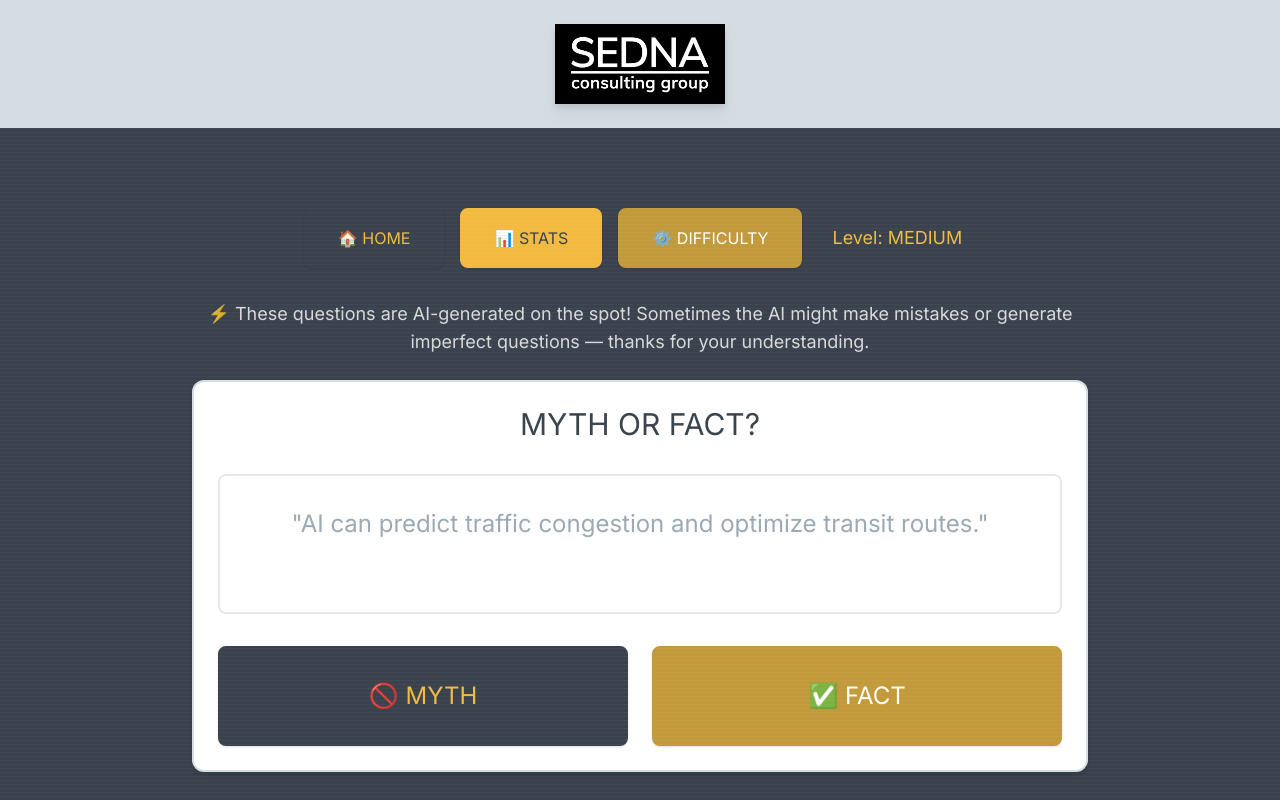
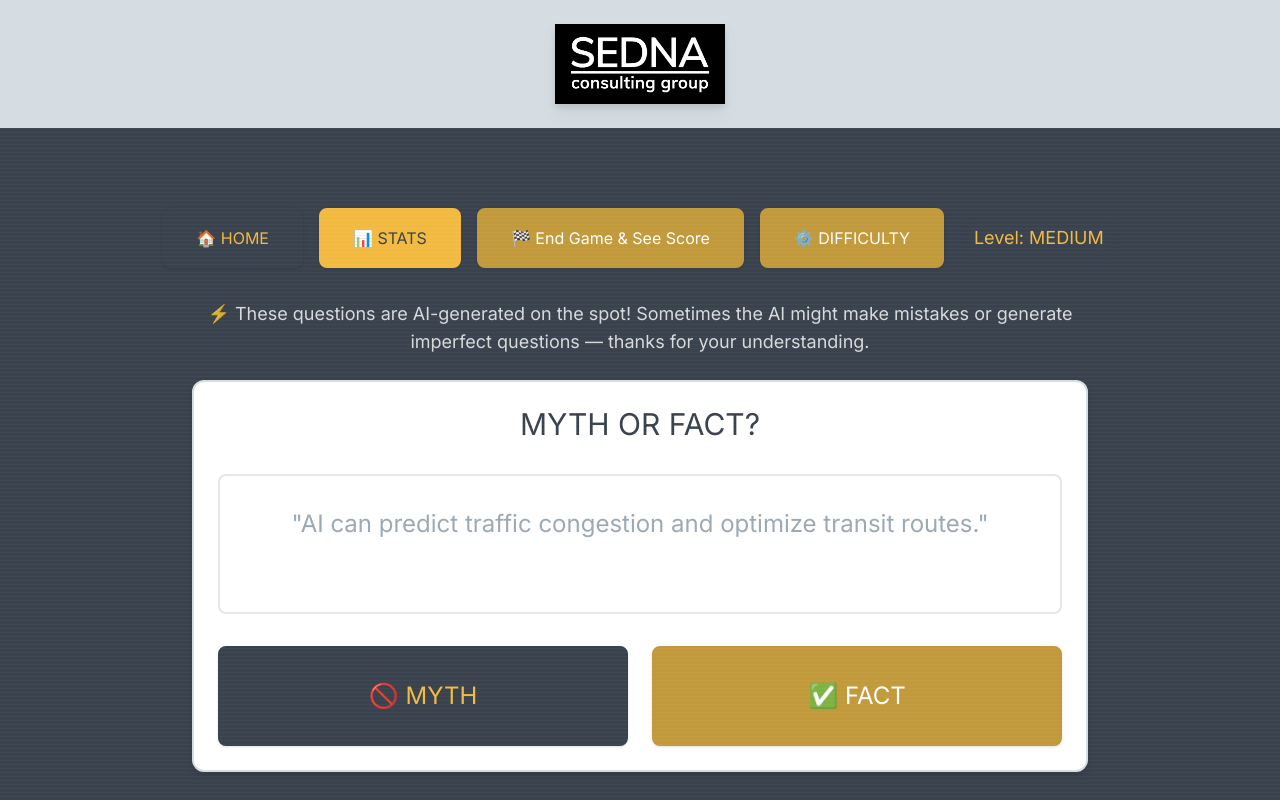
Before and after one commit to nekesuresh/sednagame-small, a SvelteKit app: page /gameshow in a window 1280 px wide. Built offline with nearby package versions, Linux system fonts and the light colour scheme; no server answers; sample sign-in values are in the browser's storage.

Commit message:
Clarify End Game button visibility: only on gameshow screen

```diff
--- a/src/routes/completion/+page.svelte
+++ b/src/routes/completion/+page.svelte
@@ -8,8 +8,12 @@
 
 	onMount(() => {
 		userInfo = answerHandler.getUserInfo();
-		if (!userInfo || answerHandler.getScore() < 100) {
+		const endGamePressed = localStorage.getItem('sedna_end_game_pressed') === 'true';
+		if (!userInfo || (answerHandler.getScore() < 100 && !endGamePressed)) {
 			goto('/');
+		} else if (endGamePressed) {
+			// Clear the flag so user can't revisit freely
+			localStorage.removeItem('sedna_end_game_pressed');
 		}
 	});
 
--- a/src/routes/gameshow/+page.svelte
+++ b/src/routes/gameshow/+page.svelte
@@ -314,6 +314,7 @@
 	}
 
 	function handleGoToCompletion() {
+		localStorage.setItem('sedna_end_game_pressed', 'true');
 		goto('/completion');
 	}
 
@@ -421,6 +422,14 @@
 					on:click={handleShowStats}
 				>
 					📊 STATS
+				</button>
+				<!-- New End Game & See Score button -->
+				<button
+					class="sedna-btn sedna-btn-accent"
+					on:click={handleGoToCompletion}
+					title="End the game now and see your score and stats."
+				>
+					🏁 End Game & See Score
 				</button>
 				<button
 					class="sedna-btn {showUpgradeModal ? 'ring-4 ring-sedna-muted-gold animate-pulse' : ''} sedna-btn-accent"
```
